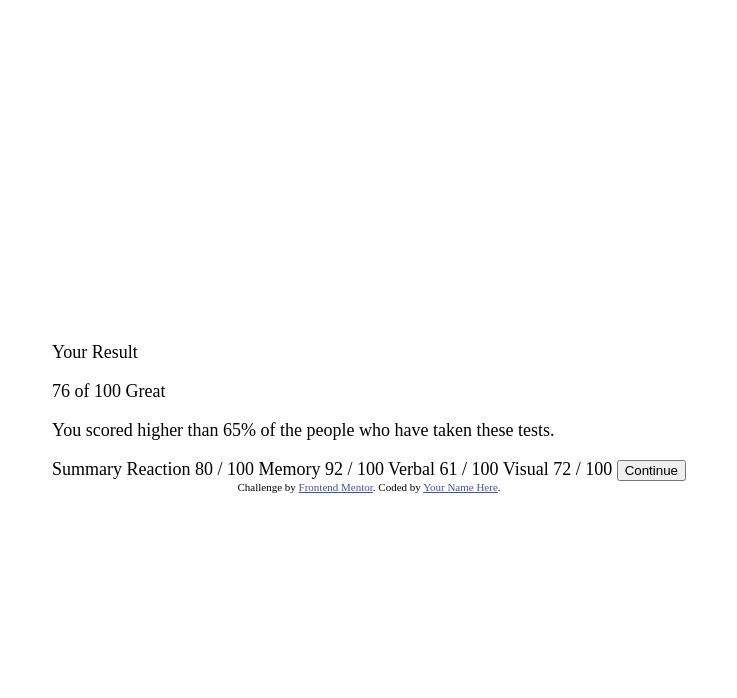
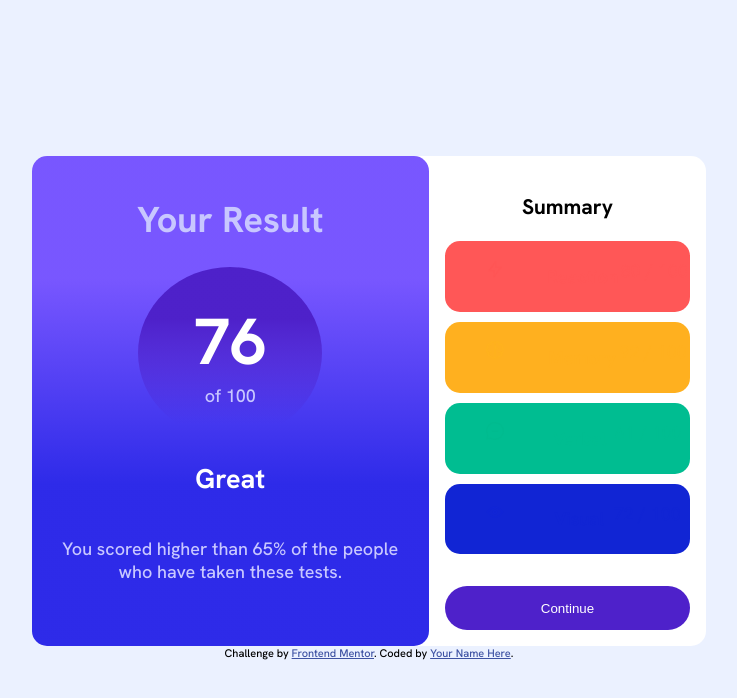
Before and after one commit to Marianellag1/effective-potato-results, a plain HTML site: page index.html in a window 1280 px wide. Shown: the whole page, without its empty margins (271-1008 px from the left). Drawn offline with Linux system fonts and the light colour scheme.

Commit message:
Added more css to  challenge, class result is almost done. will work on hsla() to get familiar with it.

```diff
--- a/assets/css/style.css
+++ b/assets/css/style.css
@@ -12,10 +12,14 @@
     --orangey-yellow: hsl(39, 100%, 56%);
     --green-teal: hsl(166, 100%, 37%);
     --cobalt-blue: hsl(234, 85%, 45%);
-    --light-slate-blue: hsl(252, 100%, 67%); /*background color*/
-    --light-royal-blue: hsl(241, 81%, 54%); /*background color*/
-    --violet-blue: hsla(256, 72%, 46%, 1); /*circle*/
-    --persian-blue: hsla(241, 72%, 46%, 0); /*circle*/
+    --light-slate-blue: hsl(252, 100%, 67%);
+    /*background color*/
+    --light-royal-blue: hsl(241, 81%, 54%);
+    /*background color*/
+    --violet-blue: hsla(256, 72%, 46%, 1);
+    /*circle*/
+    --persian-blue: hsla(241, 72%, 46%, 0);
+    /*circle*/
     --white: hsl(0, 0%, 100%);
     --pale-blue: hsl(221, 100%, 96%);
     --light-lavender: hsl(241, 100%, 89%);
@@ -29,4 +33,104 @@ body {
     flex-direction: column;
     justify-content: center;
     align-items: center;
+    box-sizing: border-box;
+    background-color: var(--pale-blue);
+    font-family: 'Hanken Grotesk', sans-serif;
 }
+
+button {
+    cursor: pointer;
+    border: none;
+    color: var(--white);
+    background-color: var(--violet-blue);
+    margin-top: 2rem;
+    padding: .9rem 6rem;
+    border-radius: 25px;
+}
+
+.wrapper {
+    display: grid;
+    grid-template-columns: auto auto;
+    background-color: var(--white);
+    border-radius: 15px;
+}
+
+.result {
+    border-radius: 15px;
+    background: linear-gradient(180deg, var(--light-slate-blue)25%, var(--light-royal-blue)67%);
+    padding: 1rem;
+    display: flex;
+    align-items: center;
+    flex-direction: column;
+    width: 365px;
+}
+
+.result h1 {
+    color: var(--light-lavender);
+}
+
+.result h2 {
+    color: var(--white);
+}
+
+.circle {
+    border-radius: 50%;
+    width: 120px;
+    padding: 2rem;
+    text-align: center;
+    background: linear-gradient(180deg, var(--violet-blue)30%, var(--persian-blue)91%);
+}
+
+.circle h2 {
+    font-size: 65px;
+    margin: 0;
+}
+
+.circle p {
+    color: var(--light-lavender);
+    margin: 0;
+}
+
+.score {
+    color: var(--light-lavender);
+}
+
+.summary {
+    padding: 1rem;
+}
+
+.summary h3 {
+    text-align: center;
+}
+
+.score {
+    text-align: center;
+}
+
+.color {
+    display: grid;
+    grid-template-columns: auto auto auto;
+    border-radius: 15px;
+    margin-top: .625rem;
+}
+
+.reaction {
+    color: var(--light-red);
+    background-color: var(--light-red);
+}
+
+.memory {
+    color: var(--orangey-yellow);
+    background-color: var(--orangey-yellow);
+}
+
+.verbal {
+    color: var(--green-teal);
+    background-color: var(--green-teal);
+    /* background-color:hsla(120,60%,70%,0.3); */
+}
+
+.visual {
+    color: var(--cobalt-blue);
+    background-color: var(--cobalt-blue);
+}
--- a/index.html
+++ b/index.html
@@ -16,37 +16,83 @@
 <body>
   <div class="wrapper">
     <div class="result">
-      <p>
+      <h1>
         Your Result
-      </p>
-      76
-      of 100
+      </h1>
 
-      Great
-      <p>
+      <div class="circle">
+        <h2>
+          76
+        </h2>
+        <p>
+          of 100
+        </p>
+      </div>
+
+      <h2>
+        Great
+      </h2>
+      <p class="score">
         You scored higher than 65% of the people who have taken these tests.
       </p>
     </div>
 
     <div class="summary">
+      <h3>
+        Summary
+      </h3>
 
-      Summary
+      <div class="reaction color">
+        <figure>
+          <img src="./assets/images/icon-reaction.svg" alt="lightning bolt icon">
+        </figure>
+        <h4>
+          Reaction
+        </h4>
+        <p>
+          80 / 100
+        </p>
+      </div>
 
-      Reaction
-      80 / 100
+      <div class="memory color">
+        <figure>
+          <img src="./assets/images/icon-memory.svg" alt="brain icon">
+        </figure>
+        <h4>
+          Memory
+        </h4>
+        <p>
+          92 / 100
+        </p>
+      </div>
 
-      Memory
-      92 / 100
+      <div class="verbal color">
+        <figure>
+          <img src="./assets/images/icon-verbal.svg" alt="speech bubble icon">
+        </figure>
+        <h4>
+          Verbal
+        </h4>
+        <p>
+          61 / 100
+        </p>
+      </div>
 
-      Verbal
-      61 / 100
-
-      Visual
-      72 / 100
+      <div class="visual color">
+        <figure>
+          <img src="./assets/images/icon-visual.svg" alt="eye icon">
+        </figure>
+        <h4>
+          Visual
+        </h4>
+        <p>
+          72 / 100
+        </p>
+      </div>
 
       <button>Continue</button>
     </div>
-</div>
+  </div>
 
   <footer class="attribution">
     Challenge by <a href="https://www.frontendmentor.io?ref=challenge" target="_blank">Frontend Mentor</a>.
```
